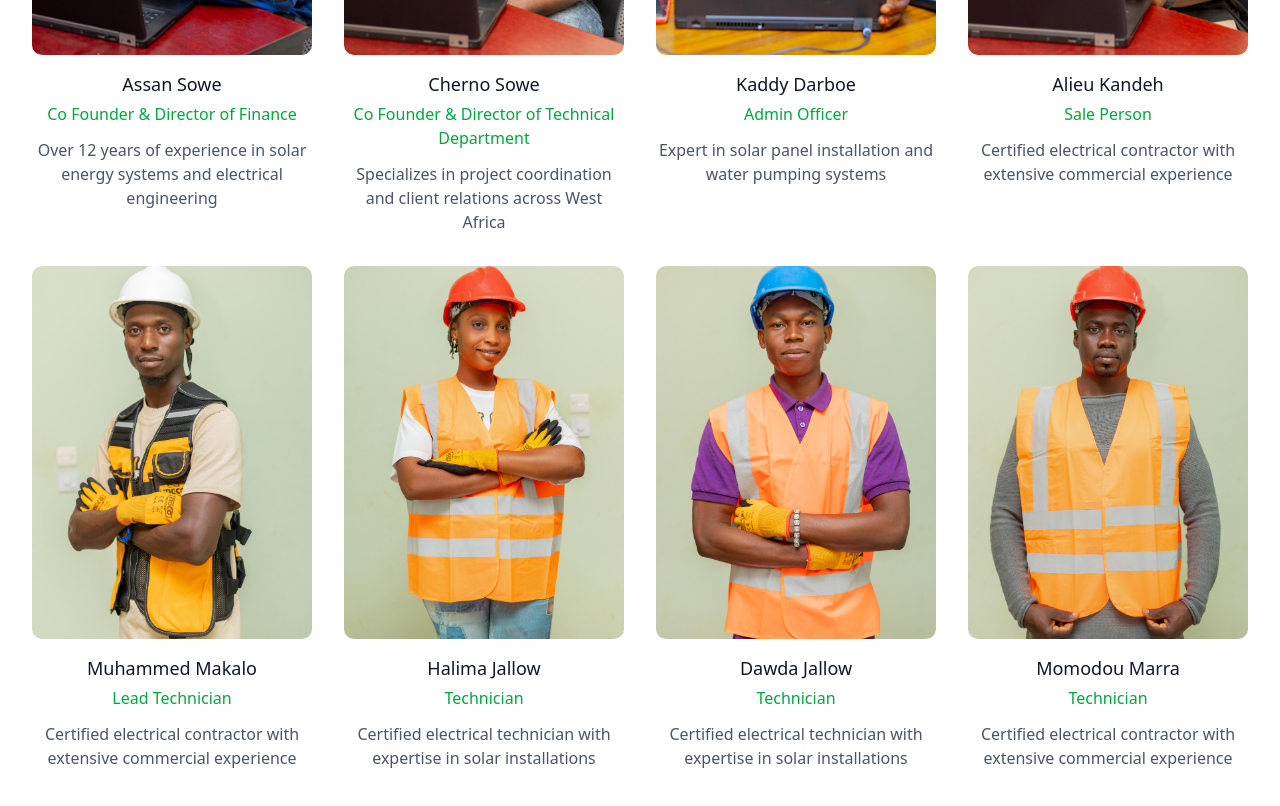
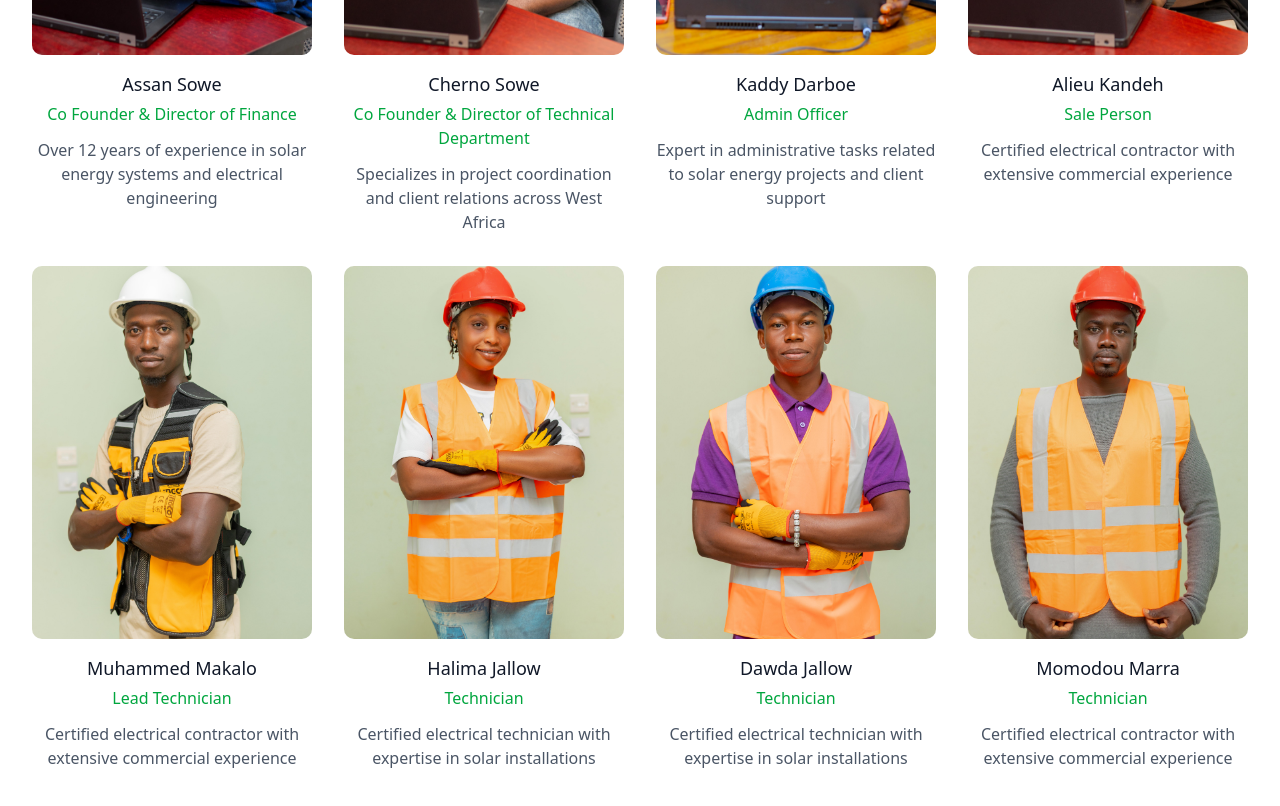
Before and after one commit to Konteh/greenenergysolutionsgambia1, a React (Vite) app: page / in a window 1280 px wide. Shown: the part 8360-9166 px from the top of the page. Built offline with nearby package versions, Linux system fonts and the light colour scheme.

Commit message:
team and meta data update

```diff
--- a/index.html
+++ b/index.html
@@ -11,8 +11,7 @@
 
       <meta
       name="description"
-      content="Konteh Graphics is a creative agency in The Gambia specializing in branding,
-              digital marketing, Photography, Videography and stunning visual content that elevates your business."
+      content="Green Energy Solutions is a high-tech solar, water and electricity installation and maintenance company based in The Gambia, West Africa."
     />
      <link rel="icon" href="/ges.png" type="image/x-icon" />
      <link rel="manifest" href="/ges.png" />
--- a/src/components/Team.tsx
+++ b/src/components/Team.tsx
@@ -19,7 +19,7 @@ export function Team() {
       name: "Kaddy Darboe",
       role: "Admin Officer",
       image: "images/teams/kaddy2.jpg",
-      description: "Expert in solar panel installation and water pumping systems"
+      description: "Expert in administrative tasks related to solar energy projects and client support"
     },
     {
       name: "Alieu Kandeh",
```
